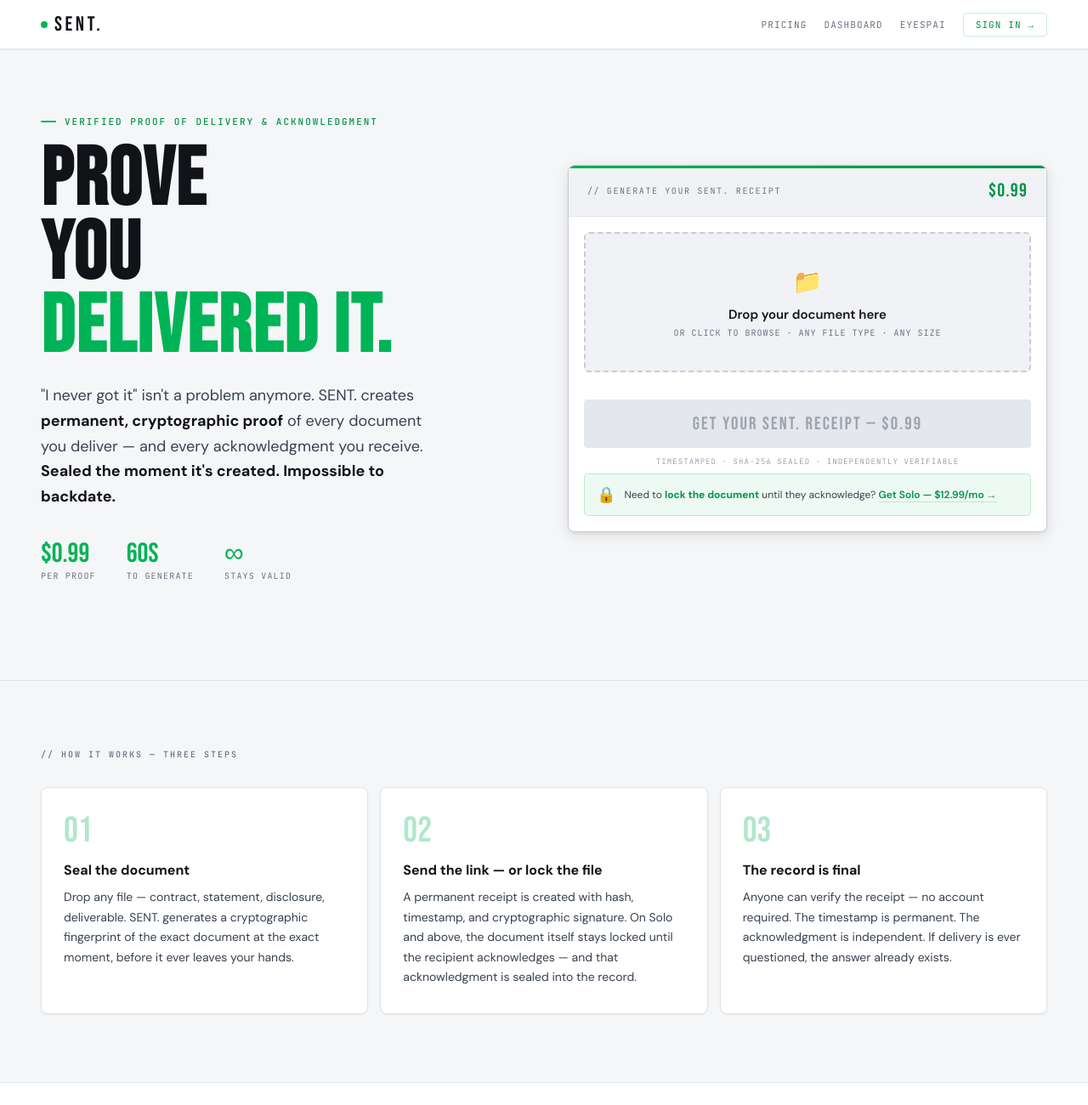
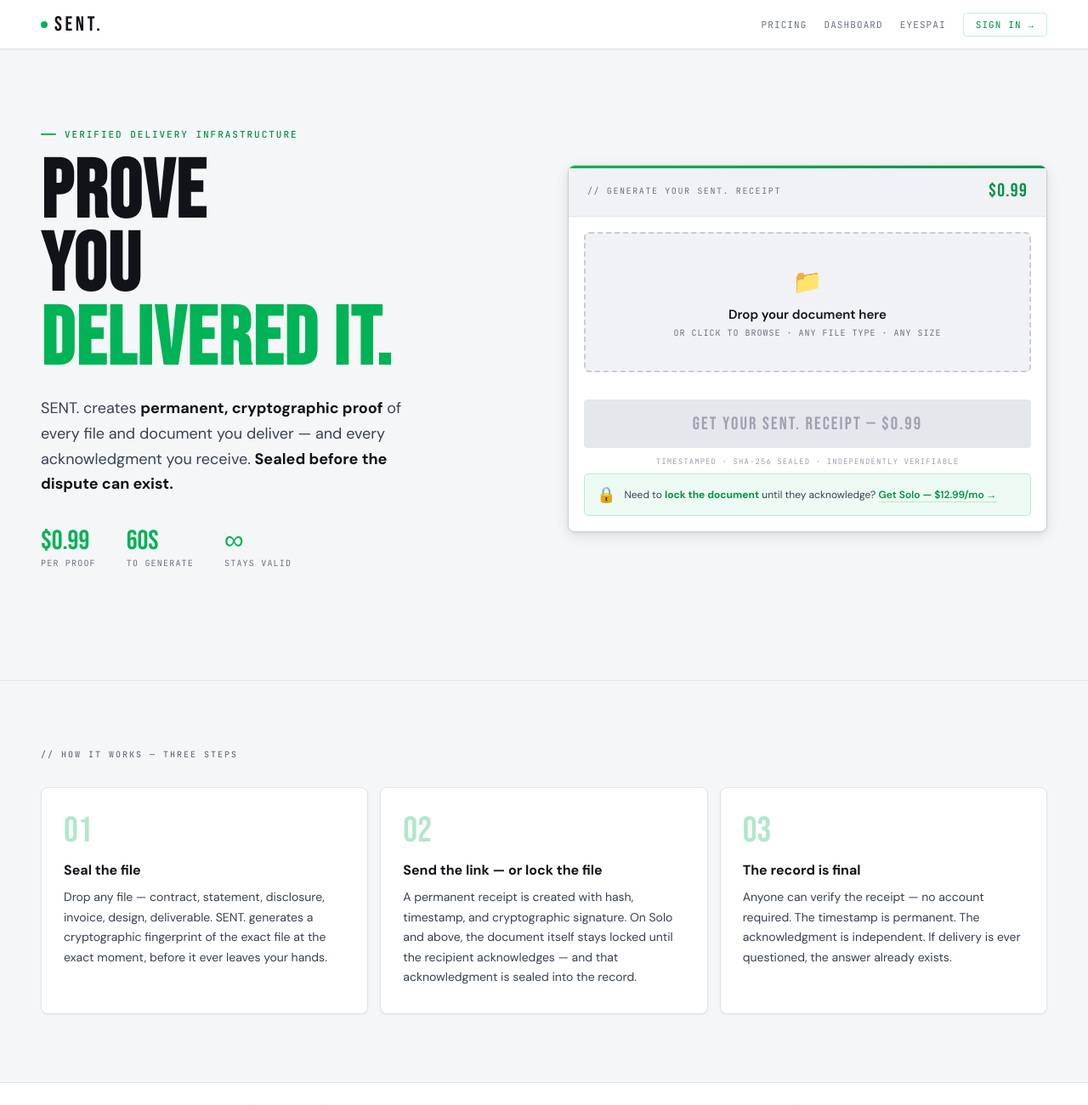
Before and after one commit to Shadishakazulu/vxsent, a website: page index_updated.html in a window 1280 px wide. Shown: the top 1300 px of the page at 85% size. Drawn offline with Linux system fonts and the light colour scheme.

Commit message:
Update index_updated.html
Document to files and documents

```diff
--- a/index_updated.html
+++ b/index_updated.html
@@ -4,9 +4,9 @@
 <meta charset="UTF-8">
 <meta name="viewport" content="width=device-width, initial-scale=1.0">
 <title>SENT. — Prove You Delivered It | vxsent.com</title>
-<meta name="description" content="SENT. creates permanent, cryptographic proof of every document you deliver — and every acknowledgment you receive. Sealed the moment it's created. Impossible to backdate. Verified delivery for the documents that matter.">
+<meta name="description" content="SENT. is verified delivery infrastructure — permanent, cryptographic proof of every file and document you deliver and every acknowledgment you receive. Sealed before the dispute can exist.">
 <meta property="og:title" content="SENT. — Prove You Delivered It">
-<meta property="og:description" content="Permanent, cryptographic proof of delivery and acknowledgment for the documents that matter. Sealed the moment it's created. Impossible to backdate.">
+<meta property="og:description" content="Verified delivery infrastructure. Permanent, cryptographic proof of every file and document you deliver — and every acknowledgment you receive. Sealed before the dispute can exist.">
 <meta property="og:url" content="https://vxsent.com">
 <meta property="og:type" content="website">
 <meta name="twitter:card" content="summary_large_image">
@@ -244,13 +244,13 @@
 
 <section class="hero">
   <div>
-    <div class="hero-kicker">Verified proof of delivery & acknowledgment</div>
+    <div class="hero-kicker">Verified delivery infrastructure</div>
     <h1 class="hero-h1">
       <span class="l1">PROVE</span>
       <span class="l2">YOU</span>
       <span class="l3">DELIVERED IT.</span>
     </h1>
-    <p class="hero-sub">"I never got it" isn't a problem anymore. SENT. creates <strong>permanent, cryptographic proof</strong> of every document you deliver — and every acknowledgment you receive. <strong>Sealed the moment it's created. Impossible to backdate.</strong></p>
+    <p class="hero-sub">SENT. creates <strong>permanent, cryptographic proof</strong> of every file and document you deliver — and every acknowledgment you receive. <strong>Sealed before the dispute can exist.</strong></p>
     <div class="stat-row">
       <div class="stat"><div class="stat-num">$0.99</div><div class="stat-label">Per proof</div></div>
       <div class="stat"><div class="stat-num">60s</div><div class="stat-label">To generate</div></div>
@@ -290,8 +290,8 @@
   <div class="how-grid">
     <div class="how-step">
       <div class="how-num">01</div>
-      <div class="how-title">Seal the document</div>
-      <div class="how-body">Drop any file — contract, statement, disclosure, deliverable. SENT. generates a cryptographic fingerprint of the exact document at the exact moment, before it ever leaves your hands.</div>
+      <div class="how-title">Seal the file</div>
+      <div class="how-body">Drop any file — contract, statement, disclosure, invoice, design, deliverable. SENT. generates a cryptographic fingerprint of the exact file at the exact moment, before it ever leaves your hands.</div>
     </div>
     <div class="how-step">
       <div class="how-num">02</div>
@@ -310,7 +310,7 @@
   <div class="gated-inner">
     <div class="gated-badge"><span class="pulse"></span>Gated delivery · Solo and Enterprise</div>
     <h2 class="gated-hl">THE DOCUMENT STAYS <span class="green">LOCKED.</span><br>UNTIL RECEIPT IS CONFIRMED.</h2>
-    <p class="gated-sub">With gated delivery, the document is sealed inside the proof. The recipient confirms receipt before they can access it — and that confirmation is permanently recorded with their IP, timestamp, and a cryptographic acknowledgment. <strong>The proof is created before any dispute. A timestamp cannot be backdated.</strong></p>
+    <p class="gated-sub">With gated delivery, the file is sealed inside the proof. The recipient confirms receipt before they can access it — and that confirmation is permanently recorded with their IP, timestamp, and a cryptographic acknowledgment. <strong>The proof is created before any dispute. A timestamp cannot be backdated.</strong></p>
     <div class="gated-grid">
       <div class="gated-feat">
         <div class="gated-feat-icon">🔒</div>
@@ -364,7 +364,7 @@
   <div class="contains-grid">
     <div class="contains-copy">
       <h2>WHAT EVERY RECEIPT CONTAINS</h2>
-      <p>Each SENT. receipt is a self-contained, independently verifiable record. <strong>No account required to open it.</strong> No reliance on the sender's word, the recipient's word, or any single platform's logs.</p>
+      <p>Each SENT. receipt is a self-contained, independently verifiable record for any file or document — contract, invoice, statement, design, disclosure. <strong>No account required to open it.</strong> No reliance on the sender's word, the recipient's word, or any single platform's logs.</p>
       <p>The proof cannot be altered after it's sealed. The timestamp cannot be backdated. The acknowledgment, once confirmed, is permanent.</p>
     </div>
     <div class="receipt-card">
@@ -440,7 +440,7 @@
     <span class="dim">SETTLE IT</span><br>
     FOREVER.
   </div>
-  <p class="final-sub">Every document you send without a SENT. receipt is a record you don't have.</p>
+  <p class="final-sub">Every file you send without a SENT. receipt is a record you don't have.</p>
   <p class="final-powered">Powered by Veridex cryptographic infrastructure · EYEspAI</p>
   <button class="final-btn" onclick="scrollToProof()">SEAL YOUR FIRST DOCUMENT — $0.99</button>
   <div class="final-note">No account required · Receipt is permanent · Verify from any device</div>
```
